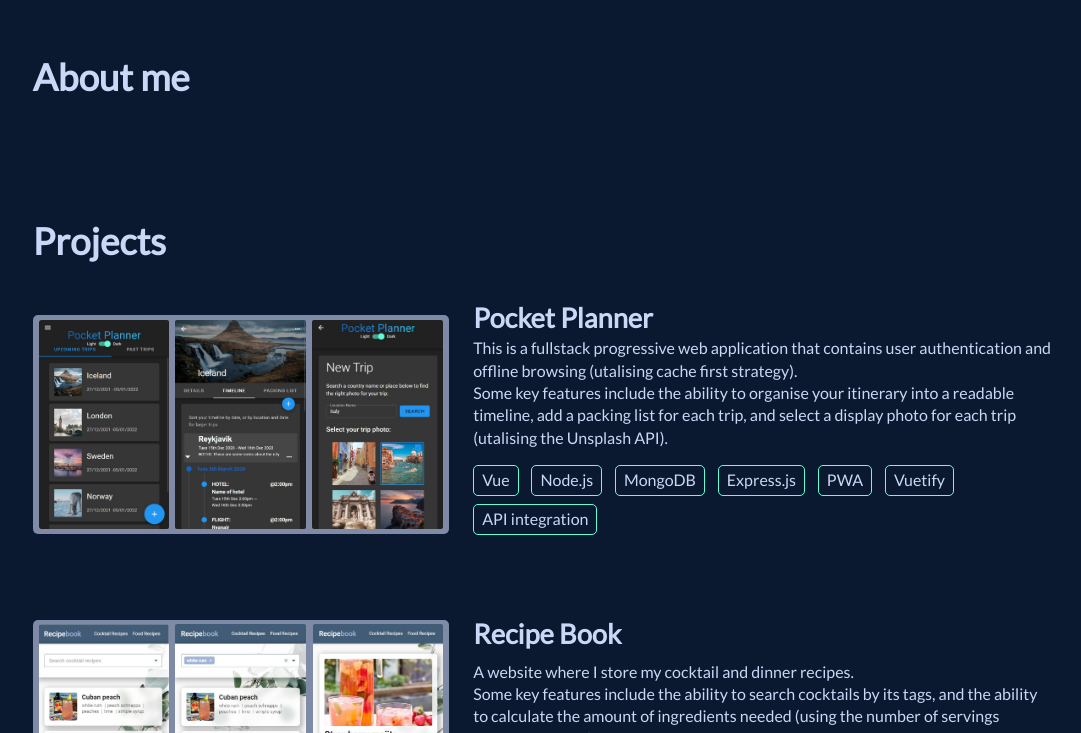
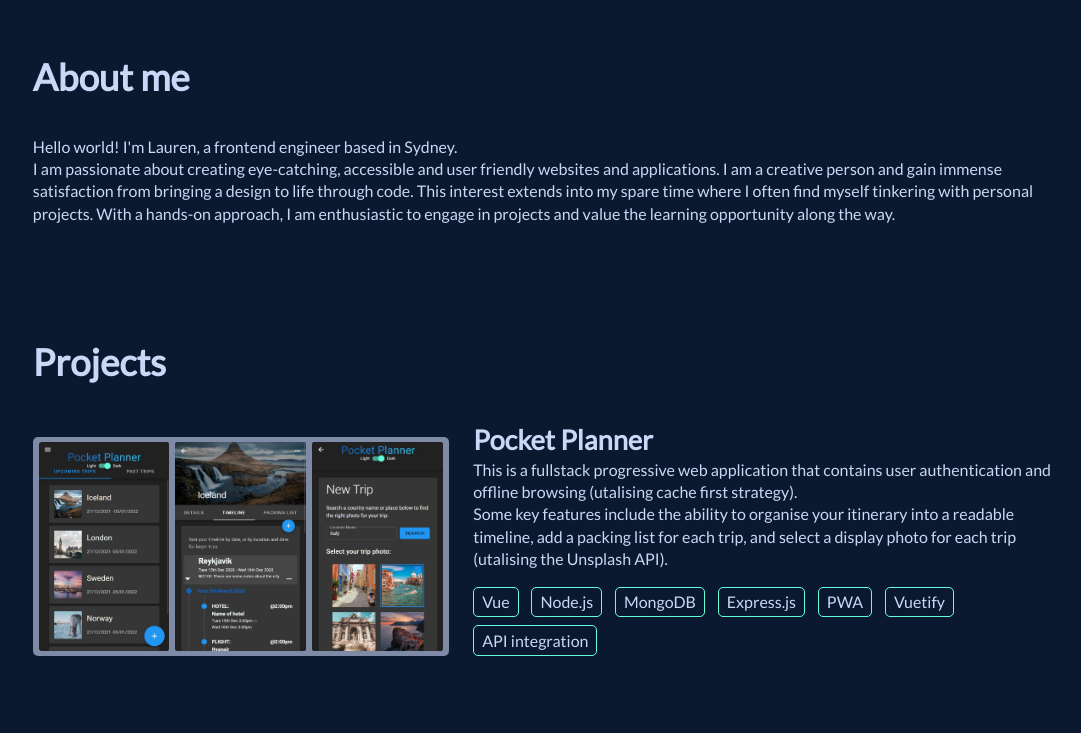
Before and after one commit to laurenjudge/portfolio-2.0, a website: page index.html in a window 1280 px wide. Shown: the part 860-1593 px from the top of the page, without its empty margins (168-1249 px from the left). Drawn offline with Linux system fonts and the light colour scheme.

Commit message:
finished 'about me' section

```diff
--- a/index.html
+++ b/index.html
@@ -54,6 +54,13 @@
     <main class="main-sections">
       <section class="about" id="about">
         <h2 class="section-header">About me</h2>
+        <div>
+          Hello world! I'm Lauren, a frontend engineer based in Sydney.
+          <br/>
+          I am passionate about creating eye-catching, accessible and user friendly websites and applications.
+          I am a creative person and gain immense satisfaction from bringing a design to life through code. This interest extends into my spare time where I often find myself tinkering with personal projects.
+          With a hands-on approach, I am enthusiastic to engage in projects and value the learning opportunity along the way.
+        </div>
       </section>
 
       <section class="projects" id="projects">
```
